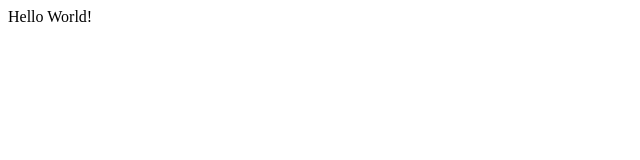
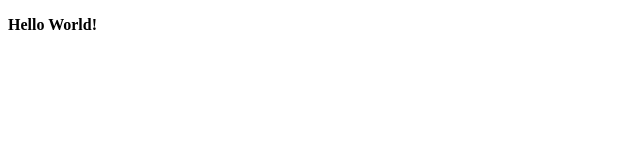
Before and after one commit to ShavlinskaiaPolina/Shavlinskaia-Polina, a plain HTML site: page index.html in a window 1280 px wide. Shown: the whole page, without its empty margins (0-640 px from the left). Drawn offline with Linux system fonts and the light colour scheme.

```diff
--- a/index.html
+++ b/index.html
@@ -1,6 +1,6 @@
 <!DOCTYPE html>
 <html>
     <body>
-    Hello World!
+    <b><p>Hello World!</p></b>
     </body>
 </html>
```
